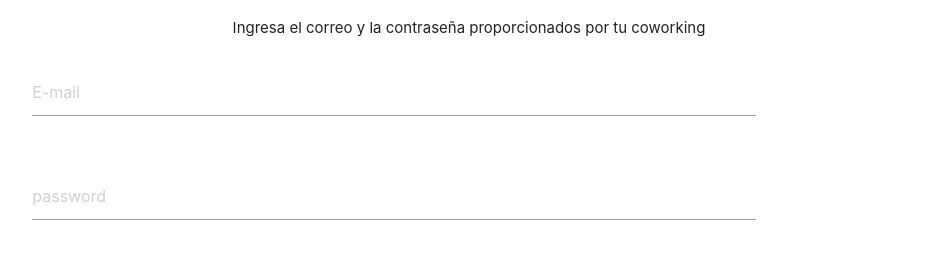
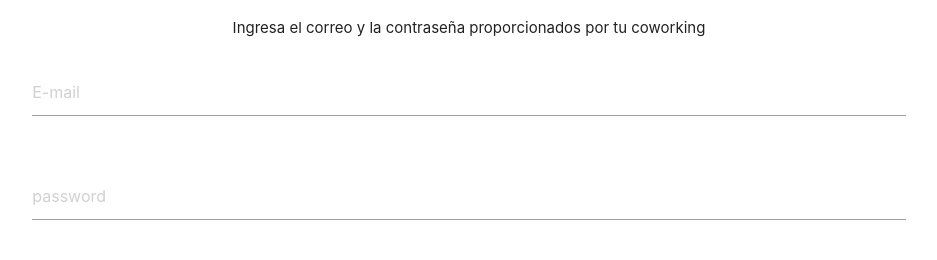
Before and after one commit to emeraldng/cdmx-2018-06-am-bc-registro-de-visitantes, a website: page src/views/signIn.html in a window 1280 px wide. Shown: the part 186-446 px from the top of the page, without its empty margins (171-1108 px from the left). Drawn offline with nearby package versions, Linux system fonts and the light colour scheme.

Commit message:
subiendo mejora de interfaz sign in

```diff
--- a/src/views/signIn.html
+++ b/src/views/signIn.html
@@ -17,12 +17,12 @@
         <p class="admin-label">Administrador</p>
         <p>Ingresa el correo y la contraseña proporcionados por tu coworking</p>
       <div class="row">
-        <div class="input-field col s10 m10 l10">
+        <div class="input-field col s12 m12 l12">
           <input id="email-admin" type="email" class="validate" placeholder="E-mail">
         </div>
       </div>
       <div class="row">
-        <div class="input-field col s10 m10 l10">
+        <div class="input-field col s12 m12 l12">
           <input id="password-admin" type="password" class="validate" placeholder="password">
           <!-- <label for="password-admin">Password</label> -->
         </div>
```
